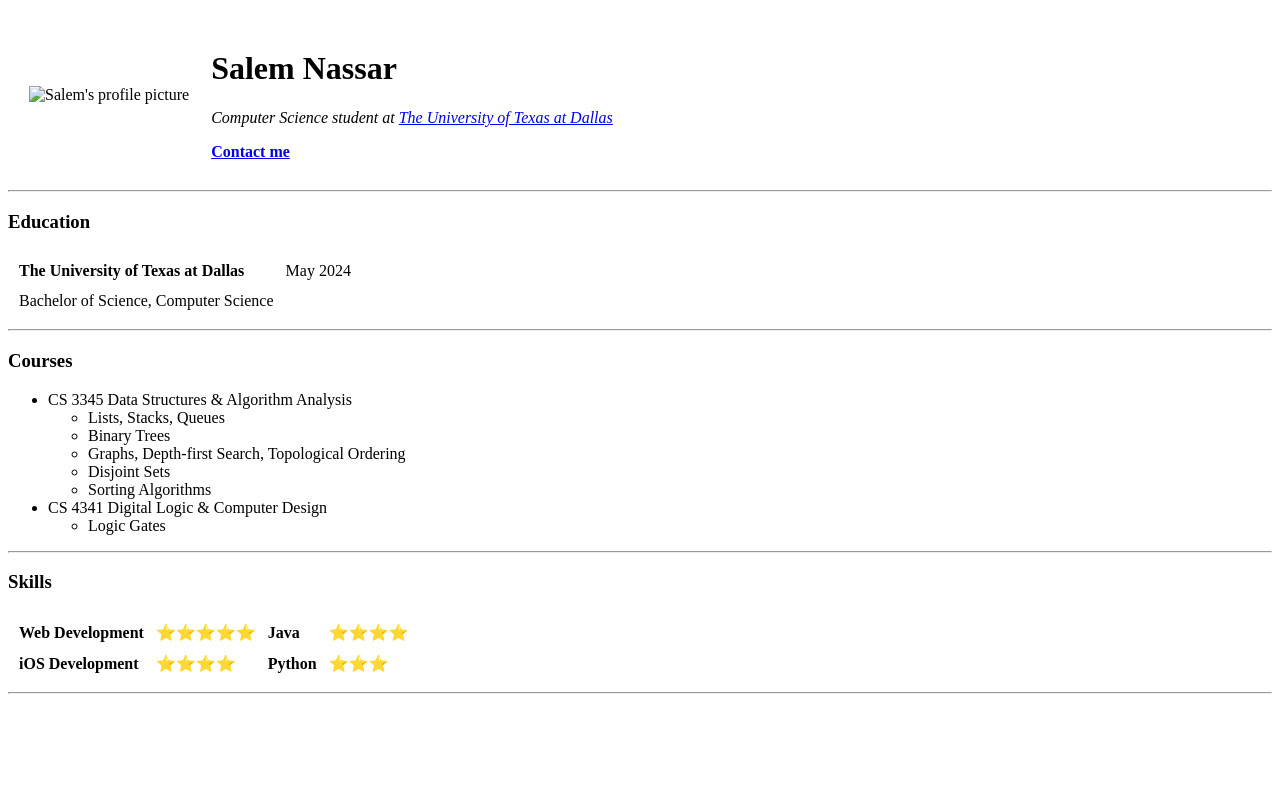
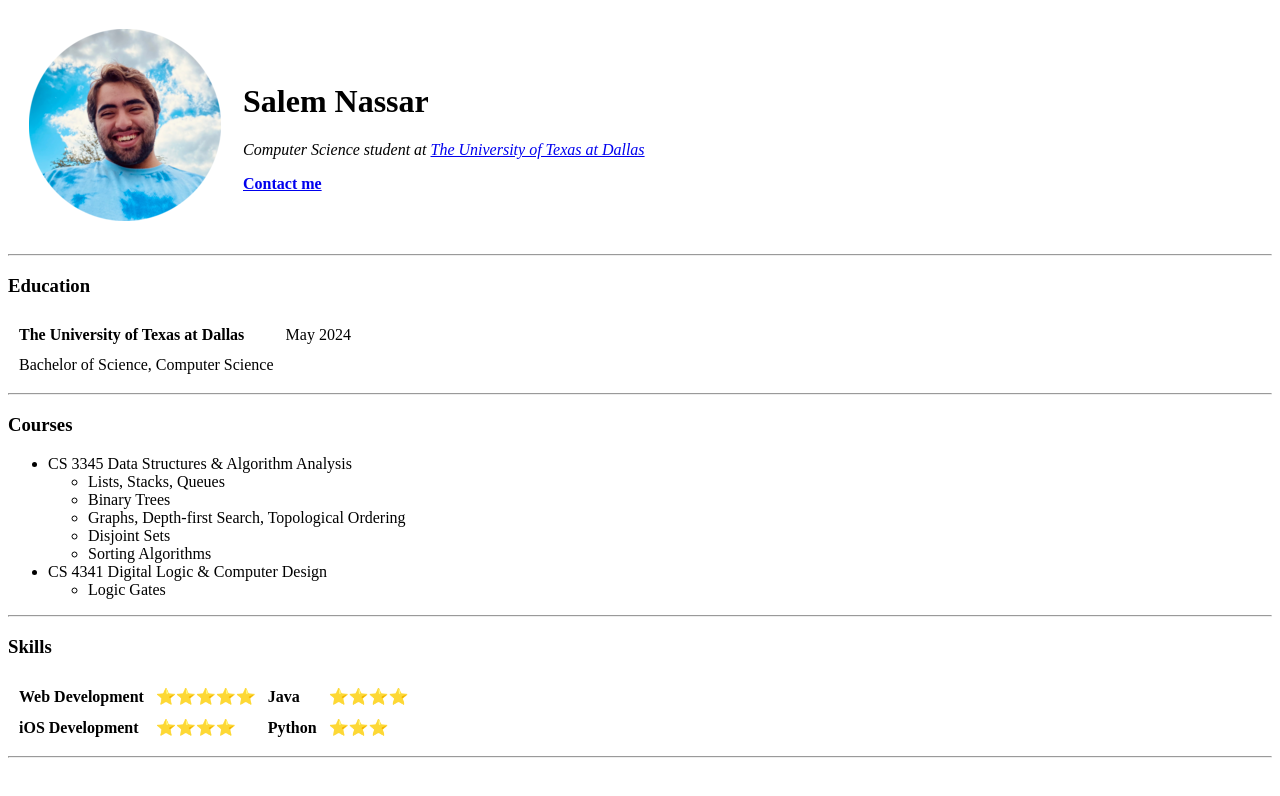
Before and after one commit to Salemmander/cv, a plain HTML site: page index.html in a window 1280 px wide. Drawn offline with Linux system fonts and the light colour scheme; the site is published under a folder, as on GitHub Pages, so addresses that start at the root find nothing.

Commit message:
Update index.html

```diff
--- a/index.html
+++ b/index.html
@@ -9,7 +9,7 @@
             <tr>
                 <td>
                     <img
-                        src="/images/Salem.png"
+                        src="images/Salem.png"
                         alt="Salem's profile picture"
                         style="width: 192px; height: 192px"
                     />
```
